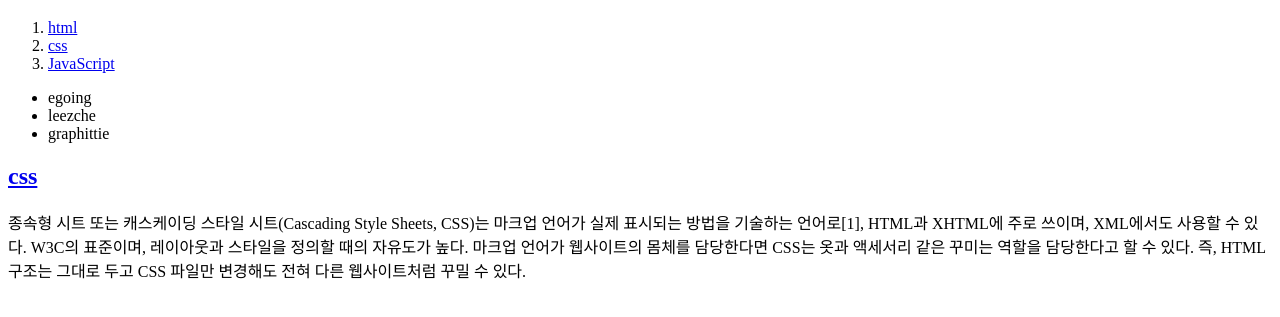
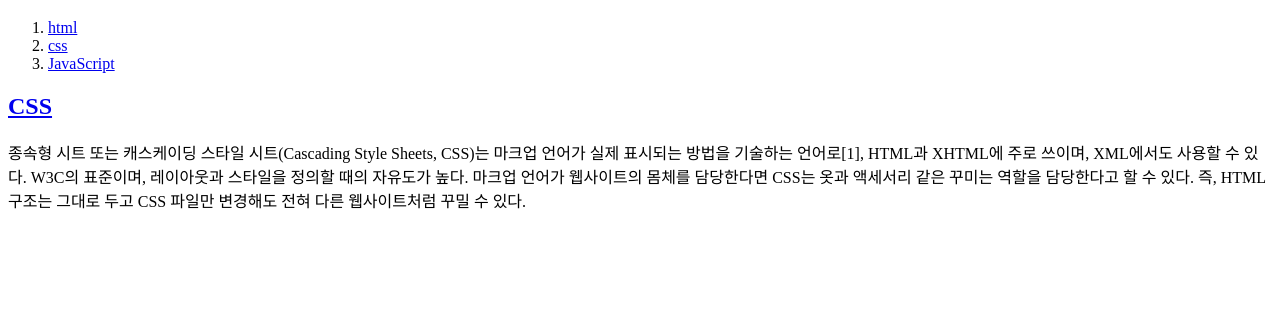
Before and after one commit to ldi2676/web-su-up, a plain HTML site: page 2.html in a window 1280 px wide. Shown: the part 47-364 px from the top of the page. Drawn offline with Linux system fonts and the light colour scheme.

Commit message:
Update 2.html

```diff
--- a/2.html
+++ b/2.html
@@ -14,13 +14,9 @@
 	<li><a href ="3.html">JavaScript</a></li>
 </ol>
 
-<ul>
-	<li>egoing<br></li>
-	<li>leezche<br></li>
-	<li>graphittie<br></li>
-</ul>
+<h2><a href="https://ko.wikipedia.org/wiki/%EC%A2%85%EC%86%8D%ED%98%95_%EC%8B%9C%ED%8A%B8" target="_blank">CSS</a></h2>
 
-<h2><a href="https://ko.wikipedia.org/wiki/%EC%A2%85%EC%86%8D%ED%98%95_%EC%8B%9C%ED%8A%B8" target="_blank">css</a></h2>
+
 종속형 시트 또는 캐스케이딩 스타일 시트(Cascading Style Sheets, CSS)는 마크업 언어가 실제 표시되는 방법을 기술하는 언어로[1], HTML과 XHTML에 주로 쓰이며, XML에서도 사용할 수 있다. W3C의 표준이며, 레이아웃과 스타일을 정의할 때의 자유도가 높다.
 
 마크업 언어가 웹사이트의 몸체를 담당한다면 CSS는 옷과 액세서리 같은 꾸미는 역할을 담당한다고 할 수 있다. 즉, HTML 구조는 그대로 두고 CSS 파일만 변경해도 전혀 다른 웹사이트처럼 꾸밀 수 있다.
```
